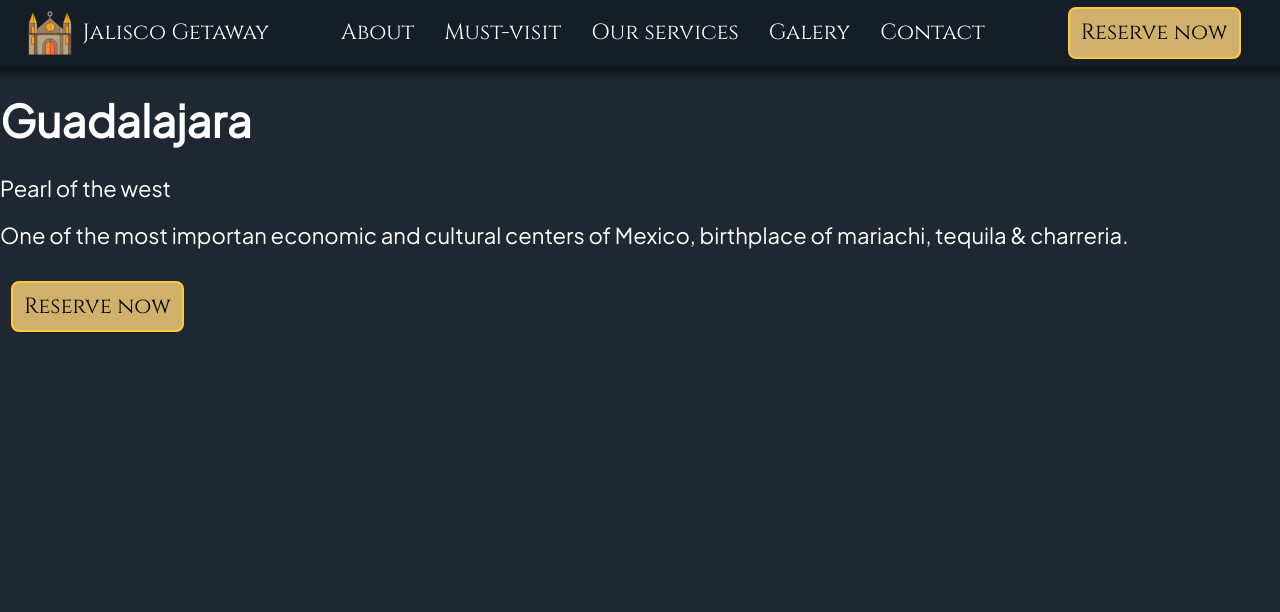
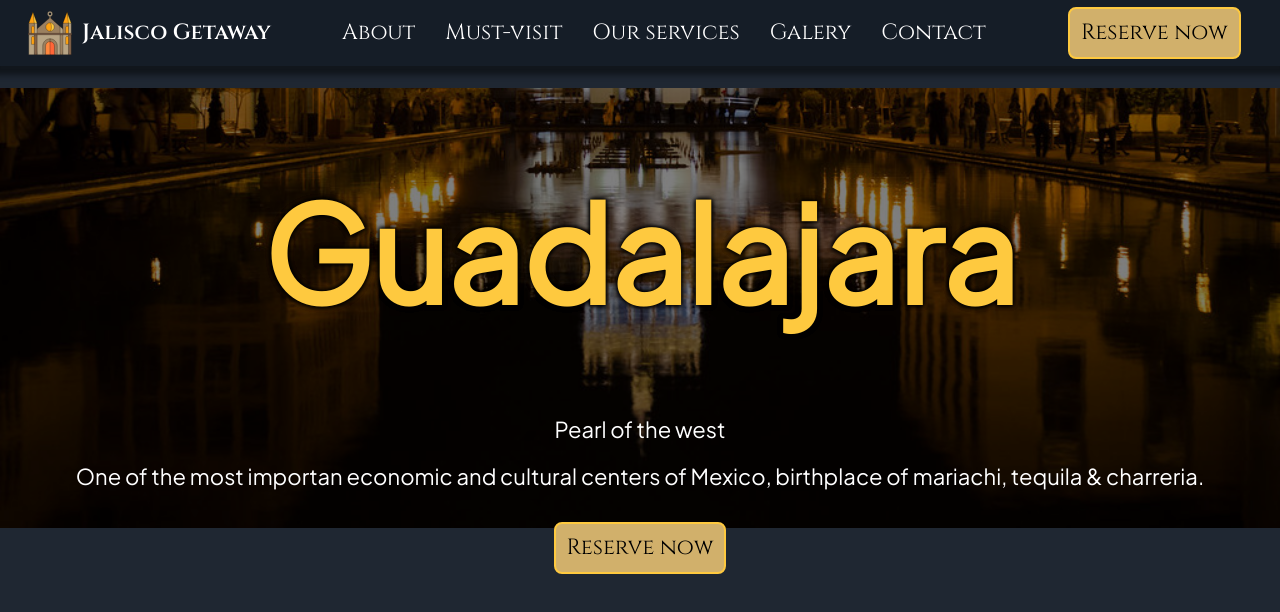
Before and after one commit to vinsmake/jalisco_getaway, a website: page index.html in a window 1280 px wide. Shown: the top 612 px of the page. Drawn offline with nearby package versions, Linux system fonts and the light colour scheme.

Commit message:
chore | hero started.

```diff
--- a/css/scss/app.scss
+++ b/css/scss/app.scss
@@ -1,7 +1,7 @@
 //imports global styles
 @import "base/global";
 //imports layout styles
-@import "layout/banner";
+@import "layout/hero";
 @import "layout/footer";
 @import "layout/main";
 @import "layout/mediaQueries";
--- a/css/scss/base/_global.scss
+++ b/css/scss/base/_global.scss
@@ -11,6 +11,7 @@ $background: #1F2732;
 $white: #ffffff;
 $black: #000000;
 $secondary: #D1B06B;
+$yellow: #FEC93F;
 $background--dark: #161D27;
 $background--light: #2E3947;
 
@@ -20,7 +21,7 @@ $interaction--hover: #FEC93F;
 $interaction--background: #D1B06B;
 
 //icon colors
-$yellow: #FEC93F;
+
 $yellow--strong: #FEA212;
 $brown: #9B8060;
 $brown--strong: #826249;
@@ -97,15 +98,13 @@ html {
     }
 }
 
+a {
+    text-decoration: none;
+}
 
 main {
     height: 100rem;
 }
-
-a {
-    text-decoration: none;
-}
-
 
 //button
 button {
@@ -116,6 +115,7 @@ button {
     border-radius: 8px;
     color: $black;
     font-family: $title;
+    transition: all 1s;
 
     &:hover {
                 background-color: $interaction--hover;
--- /dev/null
+++ b/css/scss/layout/_hero.scss
@@ -0,0 +1,28 @@
+.hero {
+    width: 100%;
+    height: 20rem;
+    margin: 1rem 0rem;
+    //cover
+    background: url(../../../src/img/background.jpg) no-repeat 50% 100%;
+
+    background-size: cover;
+    background-attachment: fixed;
+    //content
+    display: flex;
+    align-items: center;
+    justify-content: center;
+    text-align: center;
+
+    .hero__content {
+        width: 100%;
+        height: 100%;
+        background-color: rgba(0, 0, 0, 0.5);
+        .hero__content--title {
+            font-size: 6rem;
+            color: $yellow;
+            text-shadow: 0px 0px 5px $black,
+            0px 0px 5px $black,
+            0px 0px 5px $black;
+        }
+    }
+}
--- a/css/scss/layout/_navegation.scss
+++ b/css/scss/layout/_navegation.scss
@@ -24,6 +24,7 @@
                 display: flex;
                 align-items: center;
                 justify-content: center;
+                font-weight: bolder;
                 img {
                     height: 100%;
                     margin-right: 10px;
@@ -40,8 +41,9 @@
         a{
             padding: 0.5rem;
             border: 4px solid transparent;
+            border-radius: 18px;
             color: white;
-
+            transition: all 1s;
             &:hover {
                 background-color: $interaction--hover;
                 border: 4px solid $background--light;
```
Also changed, not shown: css/style.css, src/img/background.jpg (added), 1 other file.
